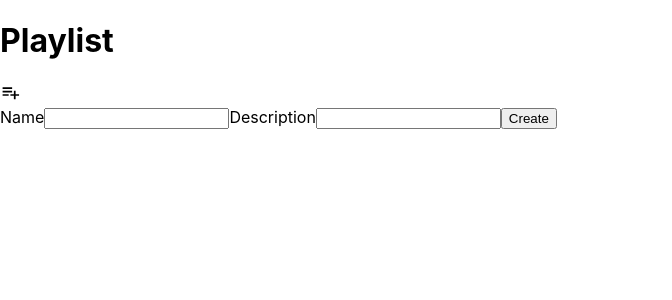
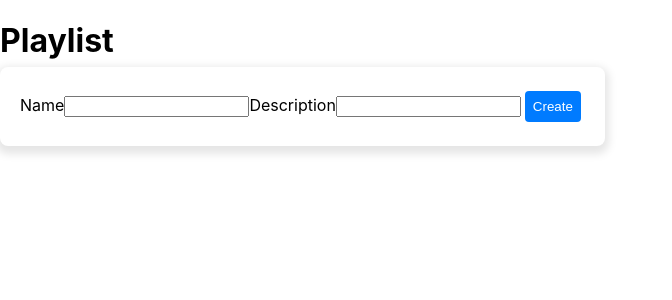
Before and after one commit to mahimagupta24/mcr9, a React (Create React App) app: page /playlist in a window 1280 px wide. Both pictures are taken after a click on the icon 10 px from the left and 92 px from the top of the page. Shown: the top 300 px of the page, without its empty margins (0-672 px from the left). Built offline with nearby package versions, Linux system fonts and the light colour scheme; the HTML template or start-up script is replaced by a standard one.

Commit message:
add modals

```diff
--- a/src/context/VideosContext.js
+++ b/src/context/VideosContext.js
@@ -8,13 +8,13 @@ export default function VideosProvider({ children }) {
   const [description, setDescription] = useState("");
   const [showPlaylistModel, setShowPlaylistModel] = useState(false);
 
-  const handleWatchLater = (videoId) => {
-    setWatchLaterList((prevWatchLaterList) =>
-      prevWatchLaterList.includes(videoId)
-        ? prevWatchLaterList.filter((_id) => _id !== videoId)
-        : [...prevWatchLaterList, videoId]
-    );
-  };
+  // const handleWatchLater = (videoId) => {
+  //   setWatchLaterList((prevWatchLaterList) =>
+  //     prevWatchLaterList.includes(videoId)
+  //       ? prevWatchLaterList.filter((_id) => _id !== videoId)
+  //       : [...prevWatchLaterList, videoId]
+  //   );
+  // };
 
   const isWatchLaterPresent = (videoId) => watchLaterList?.includes(videoId);
   // console.log
@@ -44,9 +44,10 @@ export default function VideosProvider({ children }) {
   };
   const createPlaylist = () => {
     const newPlaylist = {
-      name: name,
-      description: description,
-      imageURL: "https://picsum.photos/200/300",
+      id:new Date(),
+      playListName: name,
+      playListDescription: description,
+       imageURL: "https://picsum.photos/300/200",
       videos: [],
     };
     setPlaylists((prevPlaylists) => [...prevPlaylists, newPlaylist]);
@@ -54,7 +55,7 @@ export default function VideosProvider({ children }) {
 
   const deletePlaylist = (playlistName) => {
     setPlaylists((playlists) =>
-      playlists.filter(({ name }) => name !== playlistName)
+      playlists.filter(({ playListName }) => playListName !== playlistName)
     );
   };
   return (
@@ -62,7 +63,7 @@ export default function VideosProvider({ children }) {
       value={{
         watchLaterList,
         setWatchLaterList,
-        handleWatchLater,
+        // handleWatchLater,
         playlists,
         setPlaylists,
         handleName,
@@ -74,6 +75,7 @@ export default function VideosProvider({ children }) {
         isWatchLaterPresent,
         addWatchLater,
         removeWatchLater,
+        name
       }}
     >
       {children}
--- a/src/index.css
+++ b/src/index.css
@@ -103,6 +103,34 @@ input{
   left: 0%;
   top: 70%;
 }
+
+.notes-main-p {
+  display: flex;
+  justify-content: center;
+  align-items: center;
+
+}
+
+.modal-container-p {
+  background-color: white;
+  padding: 20px;
+  border-radius: 8px;
+  box-shadow: 0px 4px 8px 4px rgba(0, 0, 0, 0.1);
+  position: absolute;
+  left: 0%;
+  /* top: 70%; */
+}
+
+.modal-container-p button {
+  background-color: #007bff;
+  color: white;
+  padding: 8px;
+  border: none;
+  border-radius: 4px;
+  cursor: pointer;
+  margin:4px
+
+}
 .edit-del-btn{
   display: flex;
   gap:4px
@@ -126,6 +154,9 @@ input{
   margin:4px
 
 }
+.cancel-icon{
+  display: flex;
+}
 
  /* .watch-later-btn {
   color: grey;
--- a/src/pages/Playlist.js
+++ b/src/pages/Playlist.js
@@ -1,12 +1,8 @@
-import { useContext,useEffect } from "react";
+import { useContext, useEffect, useState } from "react";
 import { VideosContext } from "../context/VideosContext";
 import PlaylistAddIcon from "@mui/icons-material/PlaylistAdd";
 
-
-
 export default function Playlist() {
-
-
   const {
     playlists,
     setShowPlaylistModel,
@@ -14,14 +10,15 @@ export default function Playlist() {
     handleDescription,
     handleName,
     createPlaylist,
-    setPlaylists,deletePlaylist
+    setPlaylists,
+    deletePlaylist,
   } = useContext(VideosContext);
 
   useEffect(() => {
-    const storedPlaylists = localStorage.getItem("playlists")
-    console.log("abc",storedPlaylists)
-    if(storedPlaylists){
-    setPlaylists(JSON.parse(storedPlaylists))
+    const storedPlaylists = localStorage.getItem("playlists");
+    console.log("abc", storedPlaylists);
+    if (storedPlaylists) {
+      setPlaylists(JSON.parse(storedPlaylists));
     }
   }, []);
 
@@ -30,14 +27,14 @@ export default function Playlist() {
     setShowPlaylistModel(false);
   };
 
-  const handleDeletePlaylist =(playlistName)=>{
-     deletePlaylist(playlistName)
-    setShowPlaylistModel(false)
-  }
+  const handleDeletePlaylist = (playlistName) => {
+    deletePlaylist(playlistName);
+    setShowPlaylistModel(false);
+  };
 
   return (
     <div>
-        <h1>Playlist</h1>
+      <h1>Playlist</h1>
       <div>
         {" "}
         <PlaylistAddIcon
@@ -46,21 +43,24 @@ export default function Playlist() {
         />
       </div>
       {showPlaylistModel && (
-        <div>
+        <div className="notes-main-p">
+          <div className="modal-container-p">
           <label>Name</label>
           <input type="text" onChange={handleName} />
           <label>Description</label>
           <input type="text" onChange={handleDescription} />
           <button onClick={handleCreatePlaylist}>Create</button>
-
+        </div>
         </div>
       )}
-      {playlists.map(({ name, description, imageURL }) => (
+      {playlists.map(({ playListName, playListDescription, imageURL }) => (
         <div>
-            <img src={imageURL}/>
-          <p>{name}</p>
-          <p>{description}</p>
-          <button onClick ={()=>handleDeletePlaylist(name)}>Delete</button>
+          <img src={imageURL} />
+          <p>{playListName}</p>
+          <p>{playListDescription}</p>
+          <button onClick={() => handleDeletePlaylist(playListName)}>
+            Delete
+          </button>
         </div>
       ))}
     </div>
--- a/src/pages/Video.js
+++ b/src/pages/Video.js
@@ -2,33 +2,37 @@ import { useParams } from "react-router-dom";
 import { videos } from "../data";
 import PlaylistAddIcon from "@mui/icons-material/PlaylistAdd";
 import EditNoteIcon from "@mui/icons-material/EditNote";
-import { useContext, useEffect, useState } from "react";
+import CloseIcon from "@mui/icons-material/Close";
+import CancelIcon from "@mui/icons-material/Cancel";
+import { useContext, useState } from "react";
 import { VideosContext } from "../context/VideosContext";
 
 export default function Video() {
   const { videoId } = useParams();
   const [editNoteId, setEditNoteId] = useState();
   const videoDetails = videos.find(({ _id }) => _id === Number(videoId));
-  const {
-    thumbnail,
-    src,
-    title,
-    handleName,
-    handleDescription,
-
-  } = videoDetails;
+  const { thumbnail, src, title } = videoDetails;
   const [notes, setNotes] = useState([]);
   const [textNote, setTextNote] = useState("");
   const [showModal, setShowModal] = useState(false);
- const {showPlaylistModel,
-  setShowPlaylistModel} = useContext(VideosContext)
-
+  const {
+    showPlaylistModel,
+    setShowPlaylistModel,
+    createPlaylist,
+    playlists,
+    handleName,
+    handleDescription,
+    setPlaylists,
+  } = useContext(VideosContext);
+  console.log(playlists);
   //   const addNotes = ()=>{
   //     setShowModal(true)
   //   }
+
   const closeModal = () => {
     setShowModal(false);
   };
+
   const handleModalClick = (e) => {
     e.stopPropagation();
   };
@@ -45,8 +49,8 @@ export default function Video() {
         )
       );
       // setNotes("")
-      setEditNoteId(null)
-    } else{
+      setEditNoteId(null);
+    } else {
       const note = {
         id: new Date().getTime(),
         title: textNote,
@@ -76,19 +80,32 @@ export default function Video() {
     setShowModal(false);
   };
 
-  const cancelModal = ()=>{
-    setShowModal(false)
-  }
-  const savePlaylist = ()=>{
-    setShowPlaylistModel(false)
-  }
+  const cancelModal = () => {
+    setShowModal(false);
+  };
+
+  const savePlaylist = () => {
+    createPlaylist();
+    setShowPlaylistModel(false);
+    console.log(1);
+  };
+
+  const cancelPlaylist = () => {
+    setShowPlaylistModel(false);
+  };
+
+  const deletePlaylist = (playlistName) => {
+    setPlaylists((playlists) =>
+      playlists.filter(({ playListName }) => playListName !== playlistName)
+    );
+  };
 
   // useEffect(() => {
   //   const storedNotes = localStorage.getItem(`video_${videoId}_notes`);
   //   setNotes(storedNotes);
   // }, []);
   return (
-    <div >
+    <div>
       {/* <img src={thumbnail} alt="video" /> */}
       <iframe src={src} height="400px" width="800px"></iframe>
       <h4>{title}</h4>
@@ -100,23 +117,43 @@ export default function Video() {
         />
       </div>
       {showPlaylistModel && (
-        <div>
+        <div className="notes-main-p">
+          <div className="modal-container-p">
+            {playlists.map((playlist) => (
+              <div key={playlist.id}>
+                <p>
+                  <b>{playlist.playListName}</b>
+                  <CancelIcon
+                    style={{ display: "flex" }}
+                    onClick={() => deletePlaylist(playlist.playListName)}
+                  />
+                </p>
+              </div>
+            ))}
             <label>Name</label>
             <input type="text" onChange={handleName} />
             <label>Description</label>
             <input type="text" onChange={handleDescription} />
             <button onClick={savePlaylist}>Add</button>
+            <button onClick={cancelPlaylist}>Cancel</button>
+          </div>
         </div>
       )}
       <div>
         <EditNoteIcon onClick={() => setShowModal(true)} />
       </div>
       {notes?.map((note) => (
-        <div >
+        <div>
           <p>{note.title}</p>
           <div className="edit-del-btn">
-          <button className="delete-btn" onClick={() => deleteNotes(note)}> delete</button>
-          <button className="edit-btn"onClick={() => editNotes(note.id)}> edit</button>
+            <button className="delete-btn" onClick={() => deleteNotes(note)}>
+              {" "}
+              delete
+            </button>
+            <button className="edit-btn" onClick={() => editNotes(note.id)}>
+              {" "}
+              edit
+            </button>
           </div>
         </div>
       ))}
```
Lines whose indentation alone changed are shown as unchanged.
